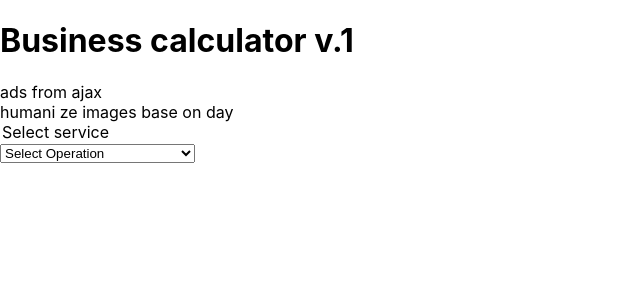
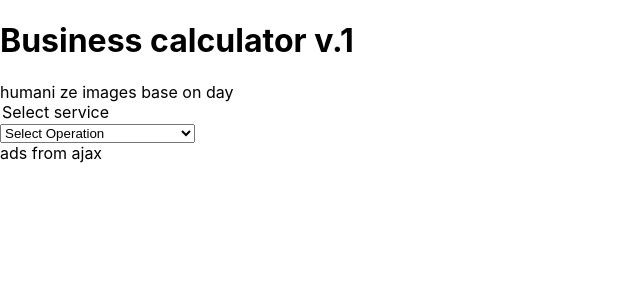
Before and after one commit to ifebrand6/Business-Calculator, a React (Create React App) app: page / in a window 1280 px wide. Shown: the top 300 px of the page, without its empty margins (0-640 px from the left). Built offline with nearby package versions, Linux system fonts and the light colour scheme.

Commit message:
final push for mockup

```diff
--- a/src/components/CalculatorBody.js
+++ b/src/components/CalculatorBody.js
@@ -1,6 +1,5 @@
 import React from 'react';
 import SideBar from './SideBar'
-import HumainitzeHeader from './HumainitzeHeader'
 import IsSelected from './IsSelected'
 import UnSelected from './UnSelected'
 
@@ -31,10 +30,9 @@ class CalculatorBody extends React.Component {
         const selected = this.state.remove_selected ? null :  <IsSelected formType={this.state.typeOfBusinessOperation}/>
     return(
         <div id="cal_body">
-            <SideBar />
-            <HumainitzeHeader />
             {unSelected}
             {selected}
+            <SideBar />
         </div>
     )
 }
--- a/src/components/Main.js
+++ b/src/components/Main.js
@@ -1,10 +1,12 @@
 import React from 'react';
 import CalculatorBody from './CalculatorBody'
+import HumainitzeHeader from './HumainitzeHeader';
 
 function Main(props) {
     return(
         <div id="main" >
             <h1>Business calculator v.1</h1>
+            <HumainitzeHeader/>
             <CalculatorBody />
         </div>
 
```
Also changed, not shown: public/manifest.json.
